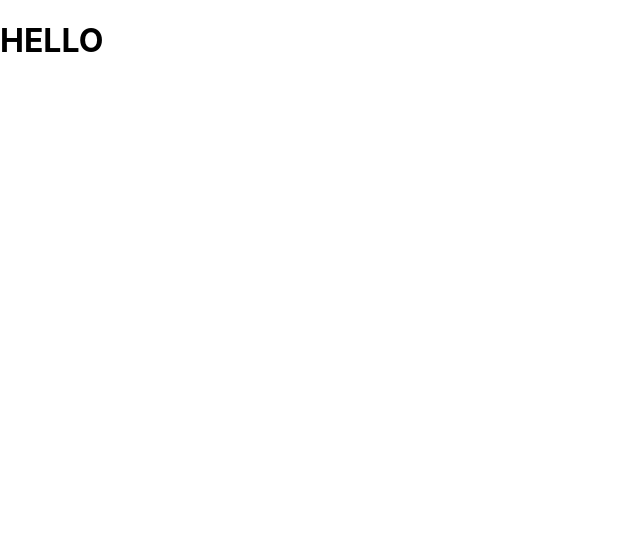
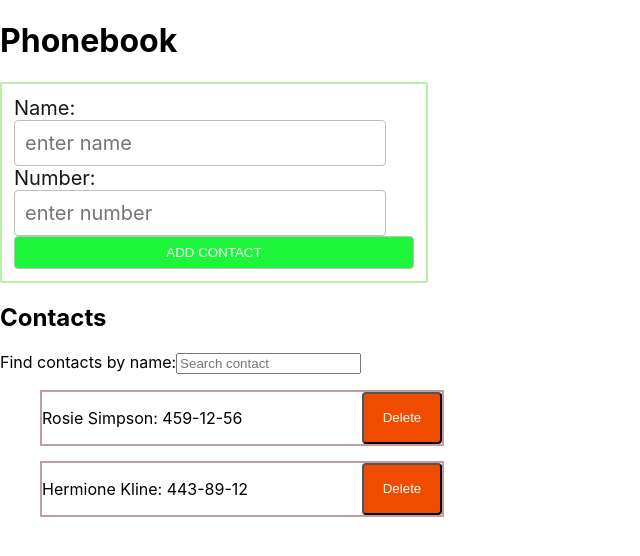
Before and after one commit to Kostya2502/goit-react-hw-06-phonebook, a React app: page / in a window 1280 px wide. Shown: the whole page, without its empty margins (0-640 px from the left). Built offline with nearby package versions, Linux system fonts and the light colour scheme.

Commit message:
add redux toolkit

```diff
--- a/package.json
+++ b/package.json
@@ -11,9 +11,13 @@
     "gh-pages": "^3.1.0",
     "react": "^17.0.1",
     "react-dom": "^17.0.1",
+    "react-hook-form": "^6.14.2",
     "react-redux": "^7.2.2",
     "react-scripts": "4.0.1",
+    "react-transition-group": "^4.4.1",
     "redux": "^4.0.5",
+    "redux-persist": "^6.0.0",
+    "uuid": "^8.3.2",
     "web-vitals": "^0.2.4"
   },
   "scripts": {
--- a/public/index.html
+++ b/public/index.html
@@ -4,7 +4,7 @@
 <head>
   <meta charset="UTF-8">
   <meta name="viewport" content="width=device-width, initial-scale=1.0">
-  <title>Document</title>
+  <title>Phonebook</title>
 </head>
 
 <body>
--- a/src/components/App.js
+++ b/src/components/App.js
@@ -1,14 +1,28 @@
-import React, { Component } from 'react';
+import React from 'react';
+import ContactForm from "./contactForm/ContactForm";
+import ContactList from "./contactList/ContactList";
+import Filter from "./filter/Filter";
+import { CSSTransition } from 'react-transition-group';
+import style from './App.module.css';
+import { connect } from "react-redux";
 
-class App extends Component {
-    state = {}
-    render() {
-        return (
-            <>
-                <h1>HELLO</h1>
-            </>
-        );
-    }
+const App = ({ value, contacts }) => {
+    return (
+        <>
+            <CSSTransition in={true} classNames={style} appear={true} timeout={1000} unmountOnExit>
+                <h1>Phonebook</h1>
+            </CSSTransition>
+            <ContactForm />
+            <h2>Contacts</h2>
+            {(value.length > 0 || contacts.length > 1) && <Filter />}
+            <ContactList />
+        </>
+    );
 }
 
-export default (App);
+const mapStateToProps = (state) => ({
+    value: state.contacts.filter,
+    contacts: state.contacts.items,
+})
+
+export default connect(mapStateToProps)(App);
--- /dev/null
+++ b/src/components/App.module.css
@@ -0,0 +1,8 @@
+.appear {
+  transform: translateX(-20%);
+}
+
+.appearActive {
+  transform: translateX(0);
+  transition: all 1000ms linear;
+}
--- /dev/null
+++ b/src/components/contactForm/ContactForm.js
@@ -0,0 +1,97 @@
+import style from "./ContactForm.module.css";
+import { useState } from 'react';
+import { useForm } from 'react-hook-form';
+import { useSelector, useDispatch } from 'react-redux';
+import * as contactsActions from '../../redux/actions';
+
+export default function ContactForm() {
+    const { register, handleSubmit, errors } = useForm();
+    const [name, setName] = useState('');
+    const [number, setNumber] = useState('');
+    const dispatch = useDispatch();
+    const myNamesInItem = useSelector(state => state.contacts.items);
+
+    const reset = () => {
+        setName('');
+        setNumber('');
+    };
+
+    const onSubmit = () => {
+        const getContacts = myNamesInItem.map(contact =>
+            contact.name.toLocaleLowerCase(),
+        );
+
+        const isGetContactAlready = getContacts.includes(name.toLocaleLowerCase());
+
+        if (isGetContactAlready) {
+            reset();
+            return alert(`${name} is already in contacts!`);
+        }
+        dispatch(contactsActions.addContact(name, number));
+        reset();
+    };
+
+    const handleChange = e => {
+        e.preventDefault();
+        const { name, value } = e.currentTarget;
+        switch (name) {
+            case 'name':
+                setName(value);
+                break;
+            case 'number':
+                setNumber(value);
+                break;
+            default:
+                break;
+        }
+    };
+
+    return (
+        <form onSubmit={handleSubmit(onSubmit)} className={style.form}>
+            <label className={style.label}>
+                Name:
+          <input
+                    type="text"
+                    name="name"
+                    value={name}
+                    placeholder="enter name"
+                    onChange={handleChange}
+                    className={style.input}
+                    ref={register({ required: true })}
+                />
+            </label>
+
+            {errors.name && errors.name.type === 'required' && (
+                <p className={style.warn}>This is required </p>
+            )}
+
+            <label className={style.label}>
+                Number:
+          <input
+                    type="tel"
+                    name="number"
+                    value={number}
+                    placeholder="enter number"
+                    ref={register({
+                        required: true,
+                        pattern: /^[0-9]+$/gm,
+                    })}
+                    onChange={handleChange}
+                    className={style.input}
+                />
+            </label>
+
+            {errors.number && errors.number.type === 'required' && (
+                <p className={style.warn}>This is required </p>
+            )}
+
+            {errors.number && errors.number.type === 'pattern' && (
+                <p className={style.warn}>There must be numbers</p>
+            )}
+
+            <button type="submit" className={style.button}>
+                Add contact
+        </button>
+        </form>
+    );
+}
--- /dev/null
+++ b/src/components/contactForm/ContactForm.module.css
@@ -0,0 +1,41 @@
+.form {
+  display: flex;
+  flex-direction: column;
+  justify-content: space-between;
+  padding: 12px;
+  width: 400px;
+  border-radius: 2px;
+  border: 2px solid #bbeeab;
+}
+
+.label {
+  display: inline-block;
+  font-size: 20px;
+  color: #171718;
+}
+
+.input {
+  color: #171718;
+  font: inherit;
+  padding: 10px;
+  border-radius: 4px;
+  border: 1px solid #bdbdbd;
+  width: 350px;
+}
+
+.button {
+  display: inline-flex;
+  align-items: center;
+  justify-content: center;
+  color: #fff;
+  background-color: #1df53a;
+  border: 1px solid #bdbdbd;
+  outline: 0;
+  padding: 8px 24px;
+  border-radius: 4px;
+  text-transform: uppercase;
+}
+
+.warn {
+  color: red;
+}
--- /dev/null
+++ b/src/components/contactList/ContactList.css
@@ -0,0 +1,21 @@
+.ContactList-enter {
+  opacity: 0;
+  transform: translateX(-100%);
+}
+
+.ContactList-enter-Active {
+  opacity: 1;
+  transform: translateX(0);
+  transition: all 400ms linear;
+}
+
+.ContactList-exit {
+  opacity: 1;
+  transform: translateX(0);
+}
+
+.ContactList-exit-Active {
+  opacity: 0;
+  transform: translateX(-100%);
+  transition: all 400ms linear;
+}
--- /dev/null
+++ b/src/components/contactList/ContactList.js
@@ -0,0 +1,59 @@
+import React from 'react';
+import { useSelector, useDispatch } from 'react-redux';
+import PropTypes from 'prop-types';
+import { TransitionGroup, CSSTransition } from 'react-transition-group';
+import style from './ContactList.module.css';
+import './ContactList.css';
+import * as contactsActions from '../../redux/actions';
+
+const filterContactsByName = (allContacts, filter) => {
+    const normalizedFilter = filter.toLocaleLowerCase();
+
+    return allContacts.filter(({ name }) =>
+        name.toLocaleLowerCase().includes(normalizedFilter),
+    );
+};
+
+const ContactList = () => {
+    const dispatch = useDispatch();
+    const contacts = useSelector(state =>
+        filterContactsByName(state.contacts.items, state.contacts.filter),
+    );
+
+    const ondeleteContact = id => dispatch(contactsActions.deleteContact(id));
+
+    return (
+        <TransitionGroup component='ul' >
+            {contacts.map(({ id, name, number }) => (
+                < CSSTransition key={id} timeout={400} classNames={style} >
+                    <li key={id} className={style.item}>
+                        <p >
+                            {name}: {number}
+                        </p>
+                        <button
+                            type="button"
+                            onClick={() => ondeleteContact(id)}
+                            className={style.button}
+                        >
+                            Delete
+                        </button>
+                    </li>
+                </CSSTransition>
+            ))
+            }
+        </TransitionGroup >
+    );
+}
+
+export default ContactList;
+
+ContactList.propTypes = {
+    onDeleteContact: PropTypes.func,
+    contacts: PropTypes.arrayOf(
+        PropTypes.shape({
+            id: PropTypes.string,
+            name: PropTypes.string,
+            number: PropTypes.string,
+        }),
+    ),
+};
--- /dev/null
+++ b/src/components/contactList/ContactList.module.css
@@ -0,0 +1,36 @@
+.item {
+  display: flex;
+  width: 400px;
+  justify-content: space-between;
+  margin-bottom: 15px;
+  border: 2px solid #be9e9e;
+}
+
+.button {
+  width: 80px;
+  color: #fff;
+  background-color: #f04c00;
+  border-radius: 4px;
+}
+
+.enter {
+  opacity: 0;
+  transform: translateX(-100%);
+}
+
+.enterActive {
+  opacity: 1;
+  transform: translateX(0);
+  transition: all 400ms linear;
+}
+
+.exit {
+  opacity: 1;
+  transform: translateX(0);
+}
+
+.exitActive {
+  opacity: 0;
+  transform: translateX(-100%);
+  transition: all 400ms linear;
+}
--- /dev/null
+++ b/src/components/filter/Filter.js
@@ -0,0 +1,29 @@
+import style from './Filter.module.css';
+import { connect } from "react-redux";
+import * as contactsActions from '../../redux/actions';
+
+const Filter = ({ value, OnFilterContacts }) => {
+    return (
+        <div classNames={style}><label>
+            Find contacts by name:
+            <input
+                type="text"
+                value={value}
+                onChange={OnFilterContacts}
+                placeholder='Search contact'
+            />
+        </label>
+        </div>
+    );
+}
+
+const mapStateToProps = (state) => ({
+    value: state.contacts.filter,
+})
+
+const mapDispatchToProps = (dispatch) => ({
+    OnFilterContacts: e =>
+        dispatch(contactsActions.changeFilter(e.currentTarget.value)),
+})
+
+export default connect(mapStateToProps, mapDispatchToProps)(Filter);
--- /dev/null
+++ b/src/components/filter/Filter.module.css
@@ -0,0 +1,21 @@
+.enter {
+  opacity: 0;
+  transform: translateX(-20%);
+}
+
+.enterActive {
+  opacity: 1;
+  transform: translateX(0);
+  transition: all 1000ms linear;
+}
+
+.exit {
+  opacity: 1;
+  transform: translateX(0);
+}
+
+.exitActive {
+  opacity: 0;
+  transform: translateX(-20%);
+  transition: all 1000ms linear;
+}
--- a/src/index.css
+++ b/src/index.css
@@ -1,13 +1,17 @@
 body {
   margin: 0;
-  font-family: -apple-system, BlinkMacSystemFont, 'Segoe UI', 'Roboto', 'Oxygen',
-    'Ubuntu', 'Cantarell', 'Fira Sans', 'Droid Sans', 'Helvetica Neue',
+  font-family: -apple-system, BlinkMacSystemFont, "Segoe UI", "Roboto", "Oxygen",
+    "Ubuntu", "Cantarell", "Fira Sans", "Droid Sans", "Helvetica Neue",
     sans-serif;
   -webkit-font-smoothing: antialiased;
   -moz-osx-font-smoothing: grayscale;
 }
 
 code {
-  font-family: source-code-pro, Menlo, Monaco, Consolas, 'Courier New',
+  font-family: source-code-pro, Menlo, Monaco, Consolas, "Courier New",
     monospace;
 }
+
+ul {
+  list-style: none;
+}
--- a/src/index.js
+++ b/src/index.js
@@ -2,10 +2,11 @@ import React from 'react';
 import ReactDOM from 'react-dom';
 import './index.css';
 import App from './components/App';
+import { Provider } from "react-redux";
+// import store from './redux/store';
+import { PersistGate } from 'redux-persist/integration/react';
+import { store, persistor } from './redux/store';
 
-ReactDOM.render(
-  <React.StrictMode>
-    <App />
-  </React.StrictMode>,
-  document.getElementById('root')
-);
+ReactDOM.render(<Provider store={store}>
+    <PersistGate loading={null} persistor={persistor}>
+        <App /></PersistGate></Provider>, document.getElementById('root'));
--- /dev/null
+++ b/src/redux/actions.js
@@ -0,0 +1,14 @@
+import { createAction } from "@reduxjs/toolkit";
+import { v4 as uuidv4 } from "uuid";
+
+export const addContact = createAction('contact/add', (itemsName, itemsNumber) => ({
+    payload: {
+        id: uuidv4(),
+        name: itemsName,
+        number: itemsNumber,
+    }
+}));
+
+export const deleteContact = createAction('contact/delete');
+
+export const changeFilter = createAction('contact/changeFilter');
--- /dev/null
+++ b/src/redux/reducers.js
@@ -0,0 +1,23 @@
+import { combineReducers } from "redux";
+import { createReducer } from "@reduxjs/toolkit";
+import * as actions from "./actions";
+
+const defaultContacts = [
+    { id: 'id-1', name: 'Rosie Simpson', number: '459-12-56' },
+    { id: 'id-2', name: 'Hermione Kline', number: '443-89-12' }
+];
+
+const items = createReducer(defaultContacts, {
+    [actions.addContact]: (state, { payload }) => [...state, payload],
+    [actions.deleteContact]: (state, { payload }) => state.filter(({ id }) => id !== payload)
+}
+);
+
+const filter = createReducer('', {
+    [actions.changeFilter]: (_, { payload }) => payload,
+})
+
+export default combineReducers({
+    items,
+    filter,
+});
--- /dev/null
+++ b/src/redux/store.js
@@ -0,0 +1,32 @@
+import { configureStore } from '@reduxjs/toolkit';
+import mainReducer from "./reducers";
+import {
+    persistStore,
+    persistReducer
+} from 'redux-persist';
+import storage from 'redux-persist/lib/storage';
+
+const contactsPersistConfig = {
+    key: 'contacts',
+    storage,
+    blacklist: ['filter'],
+};
+const store = configureStore({
+    reducer: {
+        contacts: persistReducer(contactsPersistConfig, mainReducer),
+    }
+});
+
+const persistor = persistStore(store);
+
+export { store, persistor };
+
+
+
+// =============================================================
+// import { configureStore } from '@reduxjs/toolkit';
+// import mainReducer from "./reducers";
+
+// const store = configureStore({ reducer: { contacts: mainReducer } })
+
+// export default store;
```
Also changed, not shown: 2 other files.
